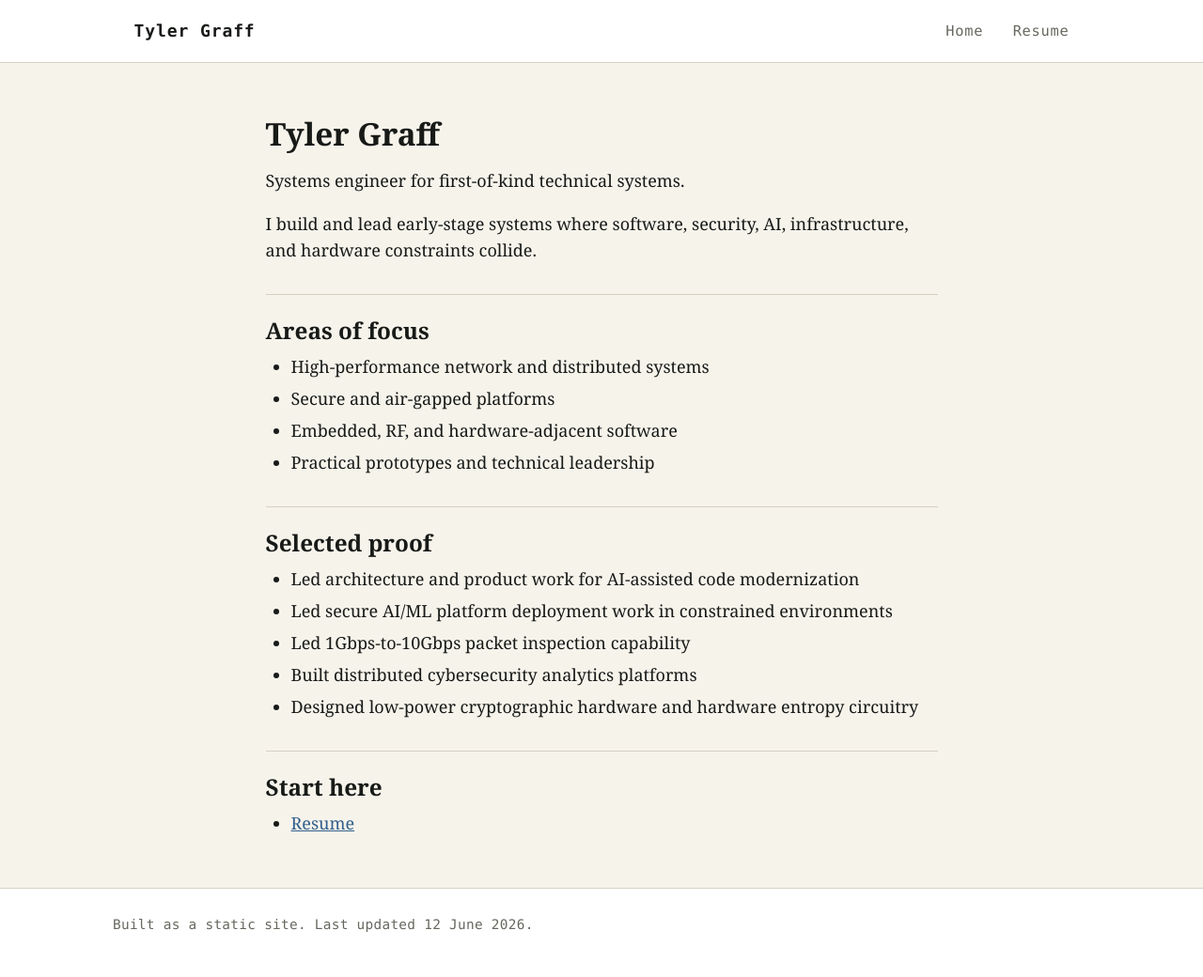
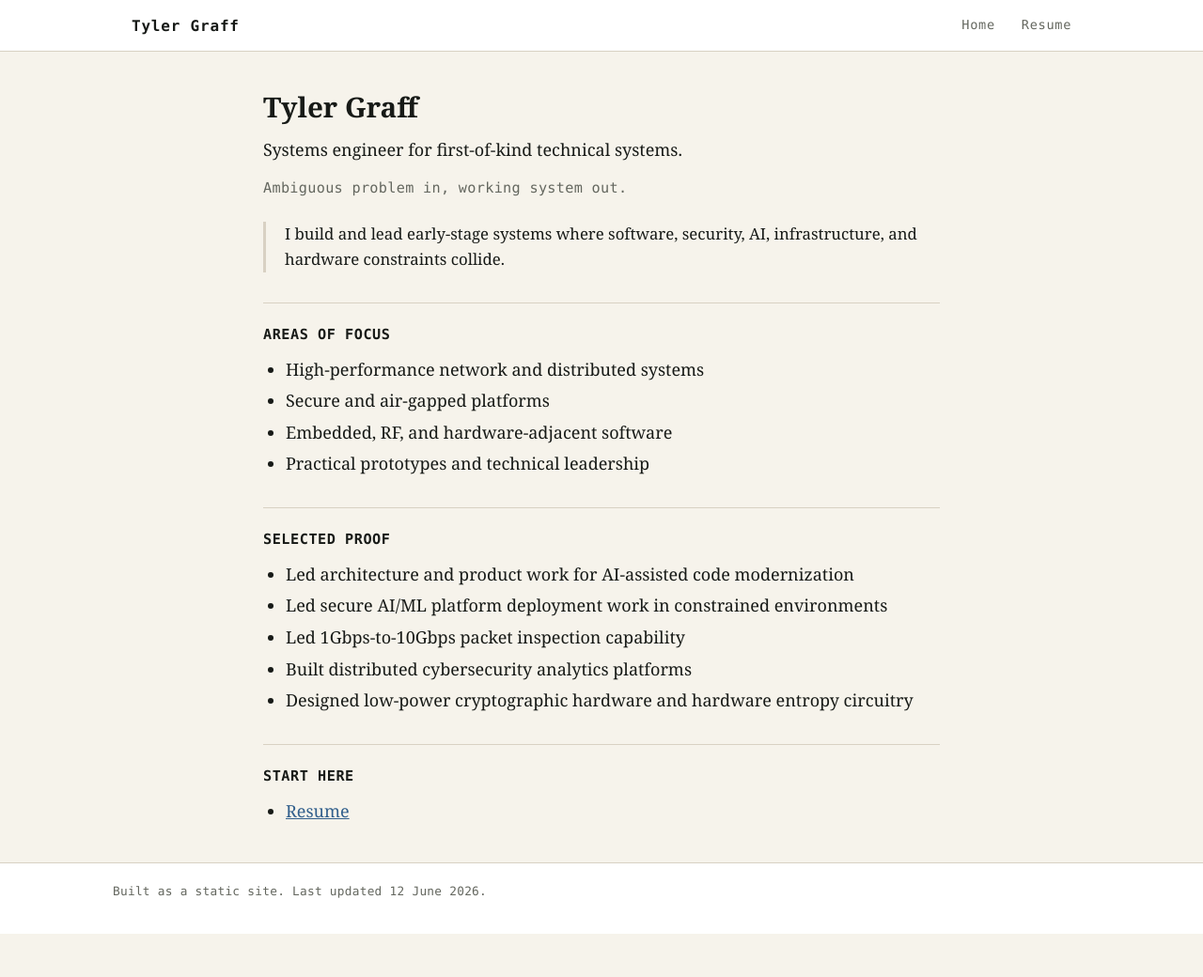
Before and after one commit to tylergraff/tylergraff.github.io, a Jekyll site: the page built from index.md, in a window 1280 px wide. Shown: the whole page at 94% size. Built offline with Jekyll 4.4.1, drawn with Linux system fonts in a browser that asks for light colours; after the commit the page ends 994 px from its top, so only the background shows below that.

Commit message:
more style changes

```diff
--- a/assets/css/main.css
+++ b/assets/css/main.css
@@ -1,16 +1,15 @@
 /* Typography and design tokens */
 :root {
     --bg: #f6f3eb;
+    --panel: #fbfaf5;
     --text: #171a17;
-    --muted: #66685f;
-    --border: #d6d0c2;
+    --muted: #64675f;
+    --border: #d8d1c3;
     --link: #315f8c;
-    --link-visited: #315f8c;
-    --panel: #fbfaf5;
-    --code: #2b2f2b;
+    --link-hover: #1f4d78;
 
     --font-serif: Georgia, "Times New Roman", serif;
-    --font-mono: "Menlo", "Monaco", "Courier New", monospace;
+    --font-mono: ui-monospace, SFMono-Regular, Menlo, Consolas, monospace;
 
     --container-width: 1040px;
     --content-width: 760px;
@@ -24,8 +23,7 @@
 }
 
 html {
-    font-size: 18px;
-    line-height: 1.6;
+    font-size: 16px;
 }
 
 body {
@@ -35,6 +33,8 @@ body {
     background-color: var(--bg);
     text-rendering: optimizeLegibility;
     -webkit-font-smoothing: antialiased;
+    font-size: 18px;
+    line-height: 1.6;
 }
 
 /* Links */
@@ -44,11 +44,11 @@ a {
 }
 
 a:visited {
-    color: var(--link-visited);
+    color: var(--link);
 }
 
 a:hover {
-    color: var(--text);
+    color: var(--link-hover);
     text-decoration-thickness: 2px;
 }
 
@@ -67,10 +67,16 @@ h1 {
 }
 
 h2 {
-    font-size: 1.35rem;
+    font-size: 1.2rem;
+    font-family: var(--font-mono);
+    letter-spacing: 0.035em;
     border-top: 1px solid var(--border);
-    padding-top: 1.25rem;
-    margin-top: 1.75rem;
+    padding-top: 1.5rem;
+    margin-top: 2rem;
+    margin-bottom: 0.75rem;
+    text-transform: uppercase;
+    font-size: 0.95rem;
+    font-weight: 600;
 }
 
 h3 {
@@ -97,8 +103,8 @@ ul, ol {
 }
 
 li {
-    margin-bottom: 0.35rem;
-    line-height: 1.55;
+    margin-bottom: 0.3rem;
+    line-height: 1.6;
 }
 
 blockquote {
@@ -112,7 +118,7 @@ blockquote {
 code {
     font-family: var(--font-mono);
     font-size: 0.9em;
-    color: var(--code);
+    color: var(--text);
     background-color: rgba(0, 0, 0, 0.04);
     padding: 0.2em 0.4em;
     border-radius: 2px;
@@ -130,12 +136,12 @@ pre {
 pre code {
     background-color: transparent;
     padding: 0;
-    color: var(--code);
+    color: var(--text);
 }
 
 /* Layout structure */
 main {
-    padding: 3rem 1.25rem 0;
+    padding: 2.5rem 1.25rem 0;
 }
 
 /* Header */
@@ -147,7 +153,7 @@ main {
 .site-header-inner {
     max-width: var(--container-width);
     margin: 0 auto;
-    padding: 0.9rem 1.25rem;
+    padding: 0.75rem 1.25rem;
     display: flex;
     justify-content: space-between;
     align-items: center;
@@ -204,7 +210,7 @@ main {
 
 .page-header h1 {
     margin-top: 0;
-    margin-bottom: 0.5rem;
+    margin-bottom: 0.4rem;
 }
 
 .page-meta {
@@ -215,6 +221,27 @@ main {
     letter-spacing: 0.02em;
 }
 
+.tagline {
+    font-family: var(--font-mono);
+    font-size: 0.95rem;
+    color: var(--muted);
+    margin-bottom: 1rem;
+    letter-spacing: 0.02em;
+    line-height: 1.5;
+}
+
+.intro-block {
+    border-left: 3px solid var(--border);
+    padding-left: 1.25rem;
+    margin: 1.5rem 0 2rem 0;
+    line-height: 1.65;
+}
+
+.intro-block > p {
+    font-size: 1.05rem;
+    margin-bottom: 0.75rem;
+}
+
 .page-content {
     line-height: 1.6;
 }
@@ -223,8 +250,8 @@ main {
 .site-footer {
     border-top: 1px solid var(--border);
     background-color: #fff;
-    padding: 1.5rem 1.25rem;
-    margin-top: 3rem;
+    padding: 1.25rem 1.25rem;
+    margin-top: 2.5rem;
 }
 
 .footer-inner {
@@ -238,7 +265,7 @@ main {
 
 /* Responsive design */
 @media (max-width: 768px) {
-    html {
+    body {
         font-size: 17px;
     }
 
@@ -246,7 +273,7 @@ main {
         flex-direction: column;
         align-items: flex-start;
         gap: 1rem;
-        padding: 0.8rem 1.25rem;
+        padding: 0.7rem 1.25rem;
     }
 
     .site-nav {
@@ -258,16 +285,18 @@ main {
     }
 
     h2 {
-        font-size: 1.25rem;
+        font-size: 0.9rem;
+        padding-top: 1.25rem;
+        margin-top: 1.75rem;
     }
 
     main {
-        padding: 2.5rem 1.25rem 0;
+        padding: 2.25rem 1.25rem 0;
     }
 }
 
 @media (max-width: 480px) {
-    html {
+    body {
         font-size: 16px;
     }
 
@@ -284,7 +313,12 @@ main {
     }
 
     h2 {
-        font-size: 1.15rem;
+        font-size: 0.88rem;
+    }
+
+    .intro-block {
+        border-left: 2px solid var(--border);
+        padding-left: 1rem;
     }
 
     main {
--- a/index.md
+++ b/index.md
@@ -5,7 +5,14 @@ title: Tyler Graff
 
 Systems engineer for first-of-kind technical systems.
 
+Ambiguous problem in, working system out.
+{: .tagline }
+
+<div class="intro-block" markdown="1">
+
 I build and lead early-stage systems where software, security, AI, infrastructure, and hardware constraints collide.
+
+</div>
 
 ## Areas of focus
 
```
